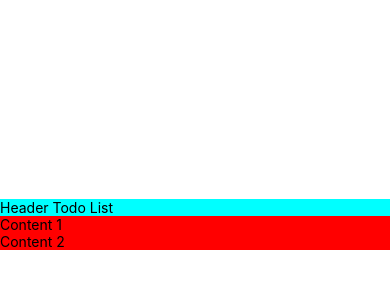
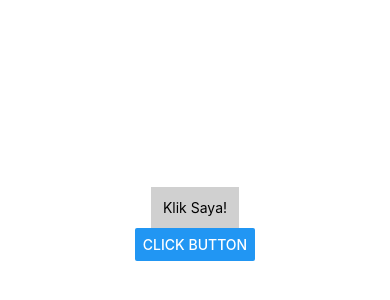
Before and after one commit to agungid/course-react-native, a React Native app: screen / in a window 390 px wide. Shown: the part 198-498 px from the top of the page. Built offline with nearby package versions, Linux system fonts and the light colour scheme.

Commit message:
Sample Event Handling

```diff
--- a/App.js
+++ b/App.js
@@ -1,15 +1,24 @@
 import React, { Component } from 'react';
-import { View, Text } from 'react-native';
-import Header from "./components/Header";
-import Body from "./components/Body";
+import { View, Text, TouchableOpacity, Button, Alert } from 'react-native';
 
 export default class App extends Component {
 
+  handleClick() {
+    alert('Clicked')
+  }
+
   render() {
     return(
-      <View style={{ flex:1, justifyContent: 'center' }}>
-        <Header title="Header Todo List" bgColor="aqua" />
-        <Body/>
+      <View style={{ flex: 1, justifyContent: 'center', alignItems: 'center' }}>
+        <TouchableOpacity
+          onPress={ () => this.handleClick() }
+          style={{ backgroundColor: '#d0d0d0', padding: 12 }}
+        >
+          <Text>Klik Saya!</Text>
+        </TouchableOpacity>
+        <Button onPress={ () => {
+            Alert.alert('Click from button')
+          }} title="Click Button" />
       </View>
     )
   }
```
